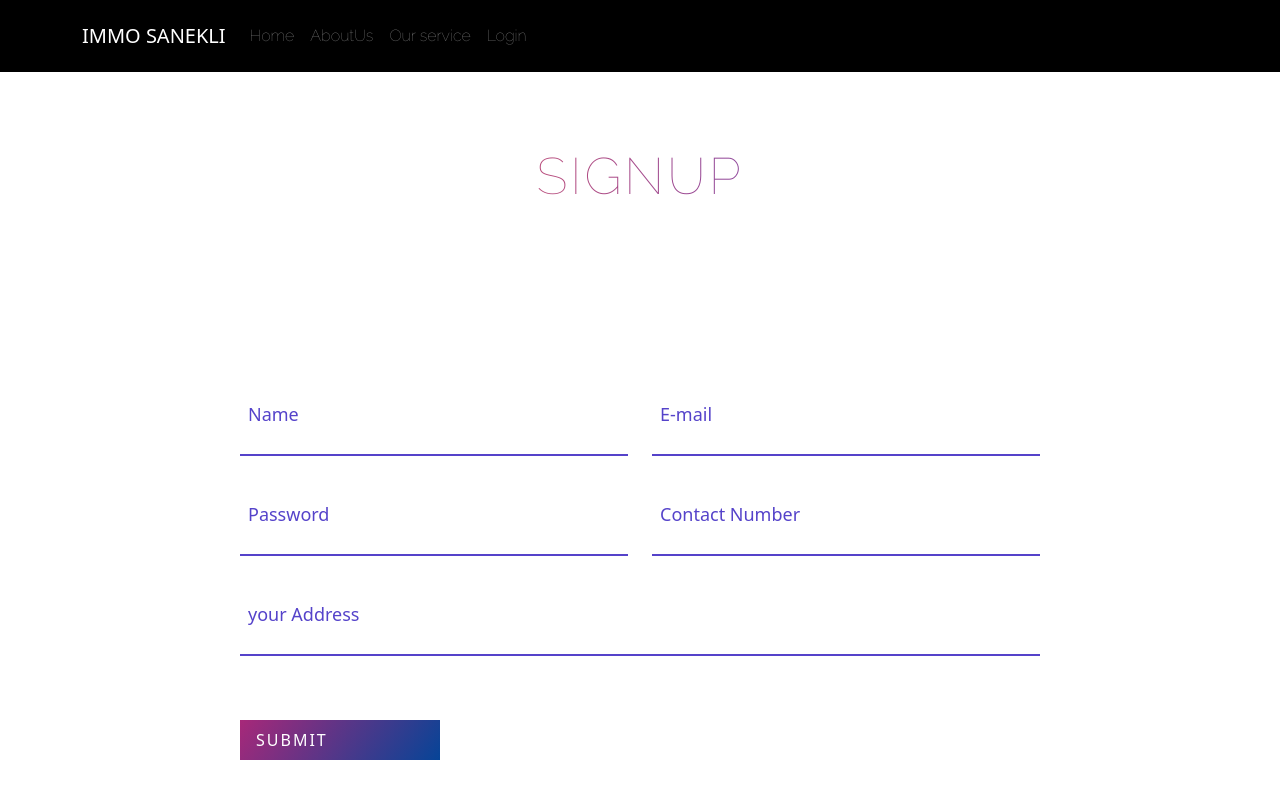
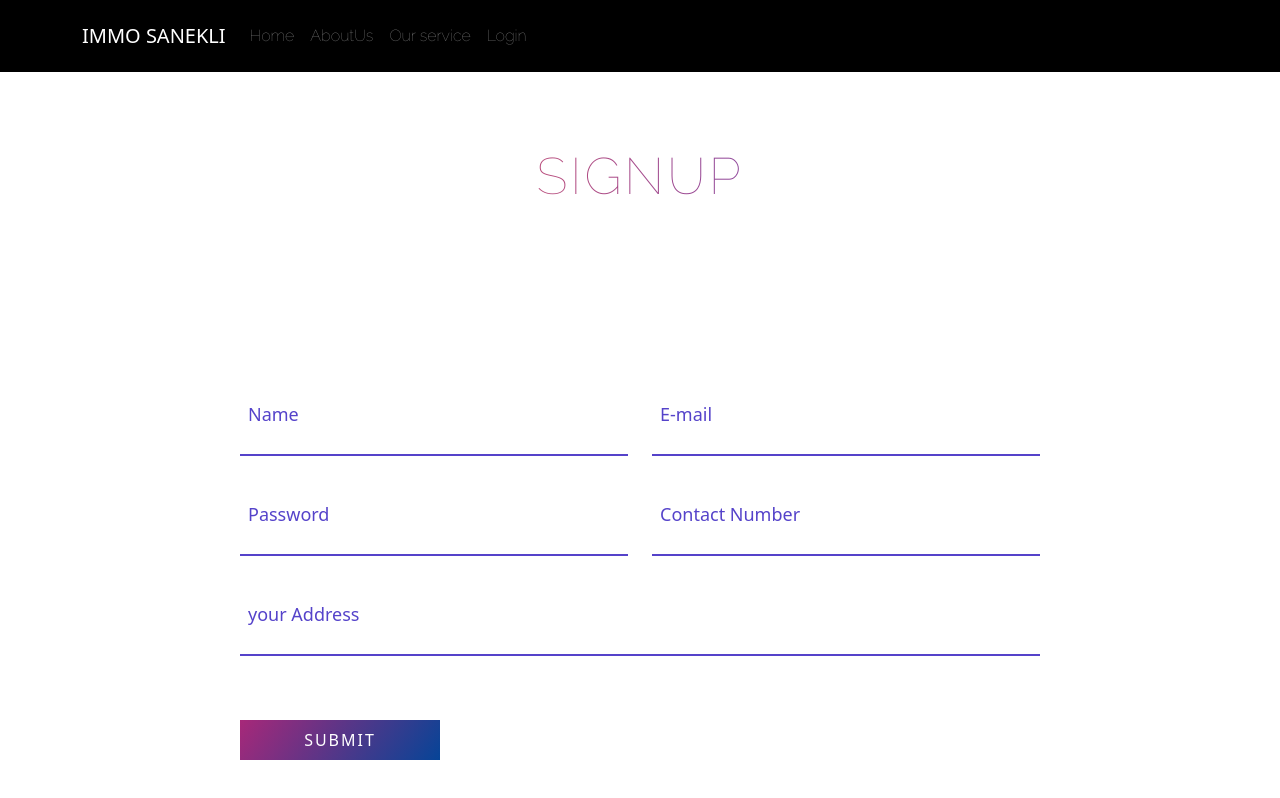
Before and after one commit to Sanekli/frontend-MERN, a React (Create React App) app: page /SignUp in a window 1280 px wide. Shown: the top 798 px of the page. Built offline with nearby package versions, Linux system fonts and the light colour scheme; no server answers.

Commit message:
Update Register.js

```diff
--- a/src/Components/Register/Register.js
+++ b/src/Components/Register/Register.js
@@ -83,7 +83,7 @@ function Register() {
   </label>
 </div>
 <div className="form-field col-lg-12">
-<input onClick ={Submit}  className="submit-btn"  defaultValue="Submit" />
+<input onClick ={Submit}  className="submit-btn"  defaultValue="Submit" type='submit' />
 </div>
 </form>
 </section>
```
